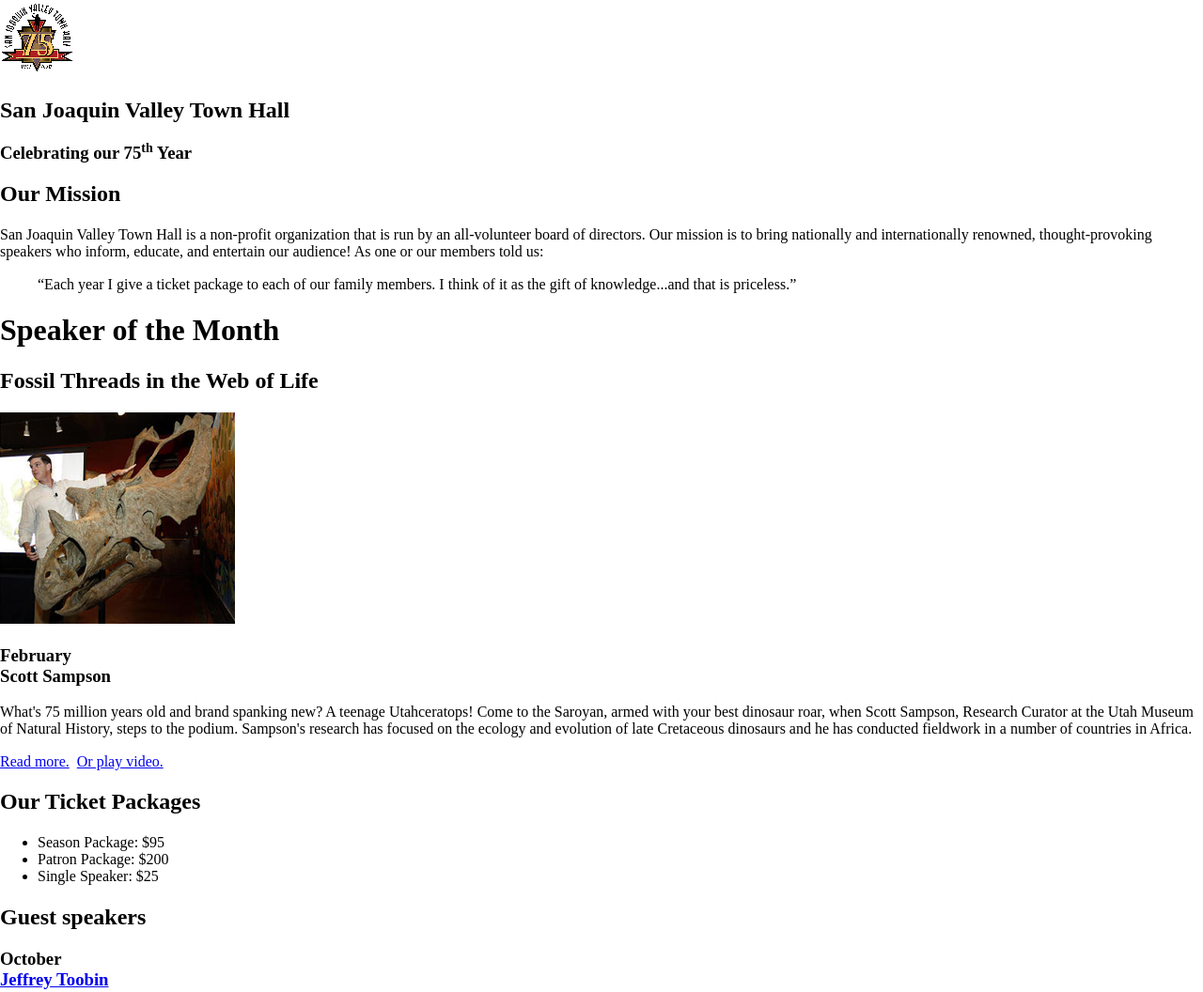
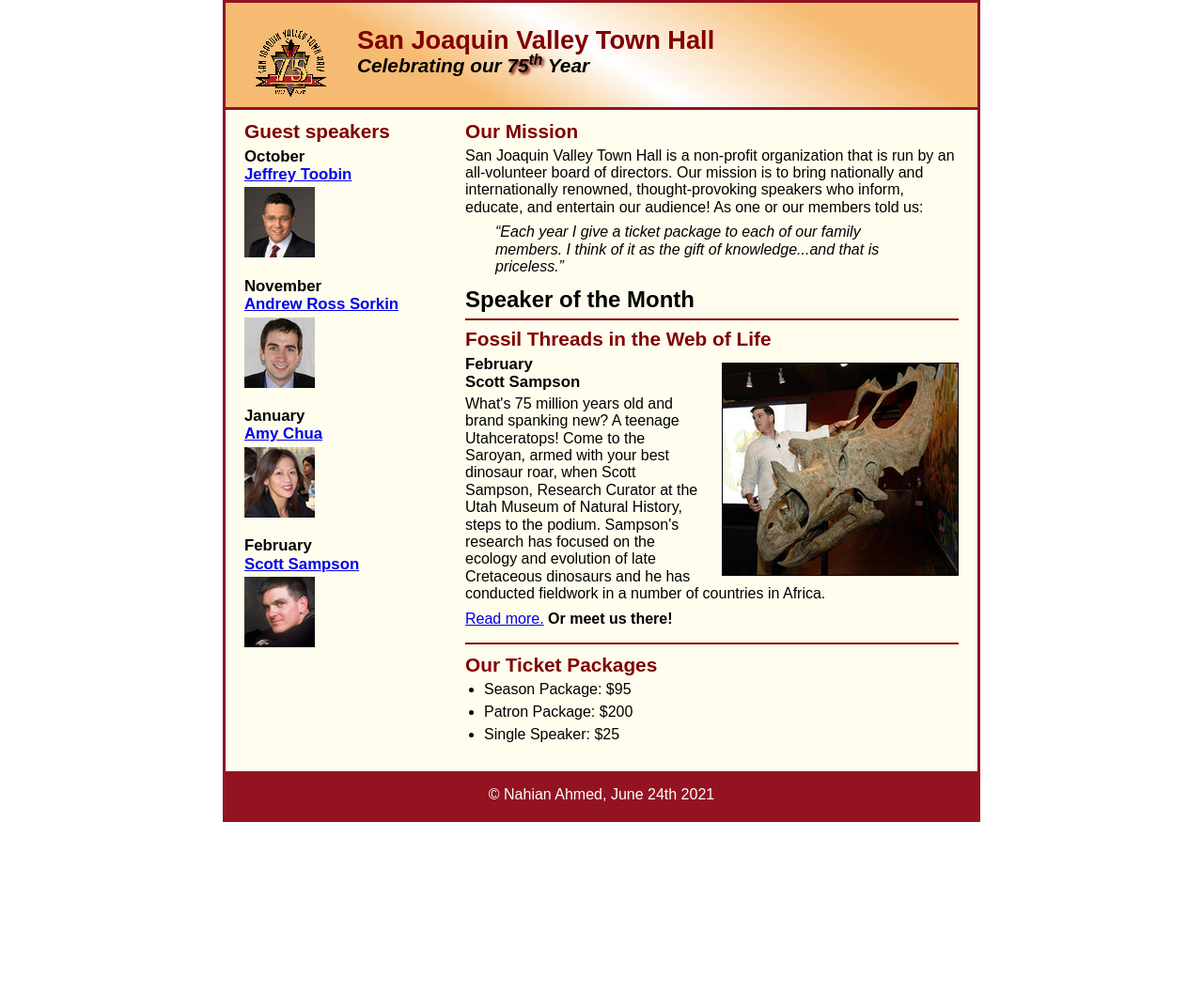
Before and after one commit to nahian-29/A12, a plain HTML site: page index.html in a window 1280 px wide. Shown: the top 1056 px of the page at 94% size. After the commit the page ends 875 px from the top, so only its background shows below. Drawn offline with Linux system fonts and the light colour scheme.

Commit message:
Update index.html

```diff
--- a/index.html
+++ b/index.html
@@ -1,44 +1,41 @@
 <!DOCTYPE html>
 <html lang="en">
-
 <head>
-	<meta charset="utf-8">
+	<meta charset="UTF-8">
+	<link rel="shortcut icon" href="images/favicon.ico">
+	<link rel="stylesheet" href="styles/normalize.css">
+	<link rel="stylesheet" href="styles/main.css">
 	<title>San Joaquin Valley Town Hall</title>
-	<link rel="shortcut icon" href="../images/favicon.ico">
-	<link rel="stylesheet" href="../styles/normalize.css">
-	<link rel="stylesheet" href="../styles/c6_speaker.css">
 </head>
-
 <body>
 <header>
-		<img src="../images/town_hall_logo.gif" alt="Town Hall logo" height="80">
+	<img src="images/town_hall_logo.gif" alt="Town Hall Logo" height="80">
 	<h2>San Joaquin Valley Town Hall</h2>
 	<h3>Celebrating our <span class="shadow">75<sup>th</sup></span> Year</h3>
 </header>
+
 <main>
+
 	<section>
 		<h2>Our Mission</h2>
-			<p>San Joaquin Valley Town Hall is a non-profit organization that is run by an
-			   all-volunteer board of directors. Our mission is to bring nationally and
-			   internationally renowned, thought-provoking speakers who inform, educate,
-			   and entertain our audience! As one or our members told us:</p>
-			<blockquote>&ldquo;Each year I give a ticket package to each of our family members.
-			I think of it as the gift of knowledge...and that is priceless.&rdquo;</blockquote>
+
+		<p>San Joaquin Valley Town Hall is a non-profit organization that is run by an all-volunteer board of directors. Our mission is to bring nationally and internationally renowned, thought-provoking speakers who inform, educate, and entertain our audience! As one or our members told us:</p>
+
+		<blockquote><q>Each year I give a ticket package to each of our family members. I think of it as the gift of knowledge...and that is priceless.</q></blockquote>
 
 		<h1>Speaker of the Month</h1>
 		<article>
 			<h2>Fossil Threads in the Web of Life</h2>
-				<img src="images/sampson_dinosaur.jpg" alt="Scott Sampson with dinosaur">
-				<h3>February<br>
-				Scott Sampson</h3>
-				<p>What's 75 million years old and brand spanking new? A teenage Utahceratops!
-				Come to the Saroyan, armed with your best dinosaur roar, when Scott Sampson, Research
-				Curator at the Utah Museum of Natural History, steps to the podium. Sampson's research
-				has focused on the ecology and evolution of late Cretaceous dinosaurs and he has conducted
-				fieldwork in a number of countries in Africa.</p>
+			<img src="images/sampson_dinosaur.jpg" alt="image of Sampson with a dinosaur fossil">
+			<h3>
+				February<br>
+				Scott Sampson
+			</h3>
 			<p>
-					<a href="speakers/c7_sampson.html">Read more.</a>&nbsp;
-					<a href="media/sampson.swf" target="_blank">Or play video.</a>
+				What's 75 million years old and brand spanking new? A teenage Utahceratops! Come to the Saroyan, armed with your best dinosaur roar, when Scott Sampson, Research Curator at the Utah Museum of Natural History, steps to the podium. Sampson's research has focused on the ecology and evolution of late Cretaceous dinosaurs and he has conducted fieldwork in a number of countries in Africa.
+			</p>
+			<p>
+				<a href="speakers/sampson.html">Read more.</a>&nbsp;<b>Or meet us there!</b>
 			</p>
 		</article>
 
@@ -49,20 +46,36 @@
 			<li>Single Speaker: $25</li>
 		</ul>
 	</section>
+
 	<aside>
 		<h2>Guest speakers</h2>
-			<h3>October<br><a href="speakers/toobin.html">Jeffrey Toobin</a></h3>
-			<img src="images/toobin75.jpg" alt="Jeffrey Toobin photo">
-			<h3>November<br><a href="speakers/sorkin.html">Andrew Ross Sorkin</a></h3>
-			<img src="images/sorkin75.jpg" alt="Andrew Ross Sorkin photo">
-			<h3>January<br><a href="speakers/chua.html">Amy Chua</a></h3>
-			<img src="images/chua75.jpg" alt="Amy Chua photo">
-			<h3>February<br><a href="speakers/c7_sampson.html">Scott Sampson</a></h3>
-			<img src="images/sampson75.jpg" alt="Scott Sampson photo">
+
+		<h3>
+			October<br>
+			<a href="speakers/toobin.html">Jeffrey Toobin</a>
+		</h3>
+		<img src="images/toobin75.jpg" alt="Image of Toobin">
+		<h3>
+			November<br>
+			<a href="speakers/sorkin.html">Andrew Ross Sorkin</a>
+		</h3>
+		<img src="images/sorkin75.jpg" alt="image of sorkin">
+		<h3>
+			January<br>
+			<a href="speakers/chua.html">Amy Chua</a>
+		</h3>
+		<img src="images/chua75.jpg" alt="image of Chua">
+		<h3>
+			February<br>
+			<a href="speakers/sampson.html">Scott Sampson</a>
+		</h3>
+		<img src="images/sampson75.jpg" alt="image of Sampson">
 	</aside>
+
 </main>
+
 <footer>
-		<p>&copy; 2018, San Joaquin Valley Town Hall, Fresno, CA 93755</p>
+	<p>&copy; Nahian Ahmed, June 24th 2021</p>
 </footer>
 </body>
 </html>
```
Lines whose indentation alone changed are shown as unchanged.
